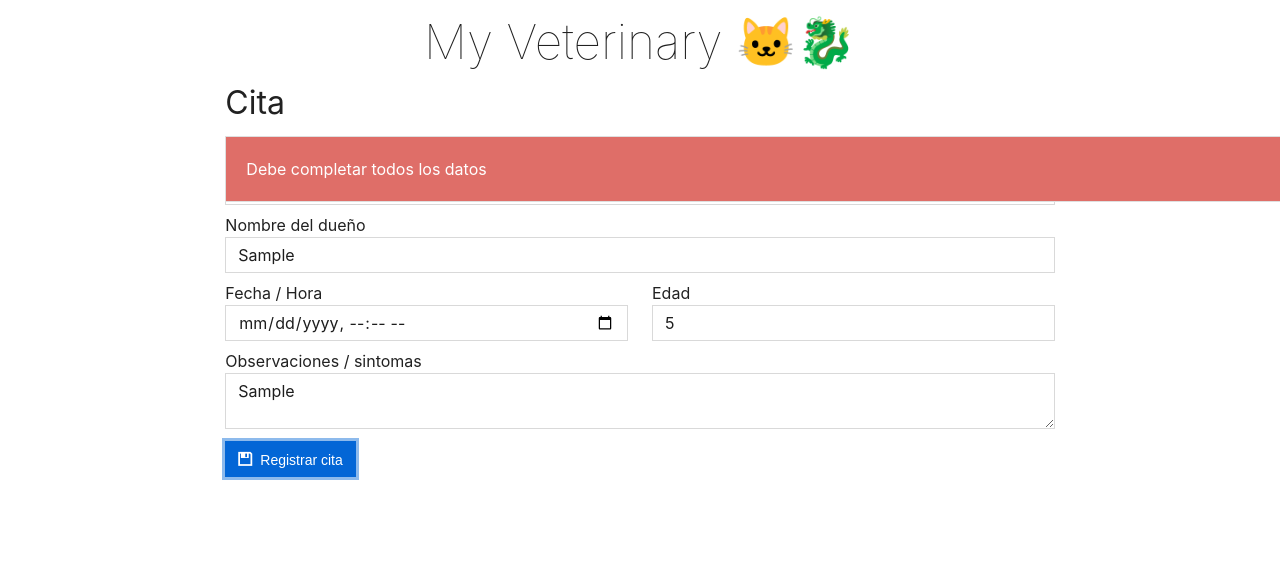
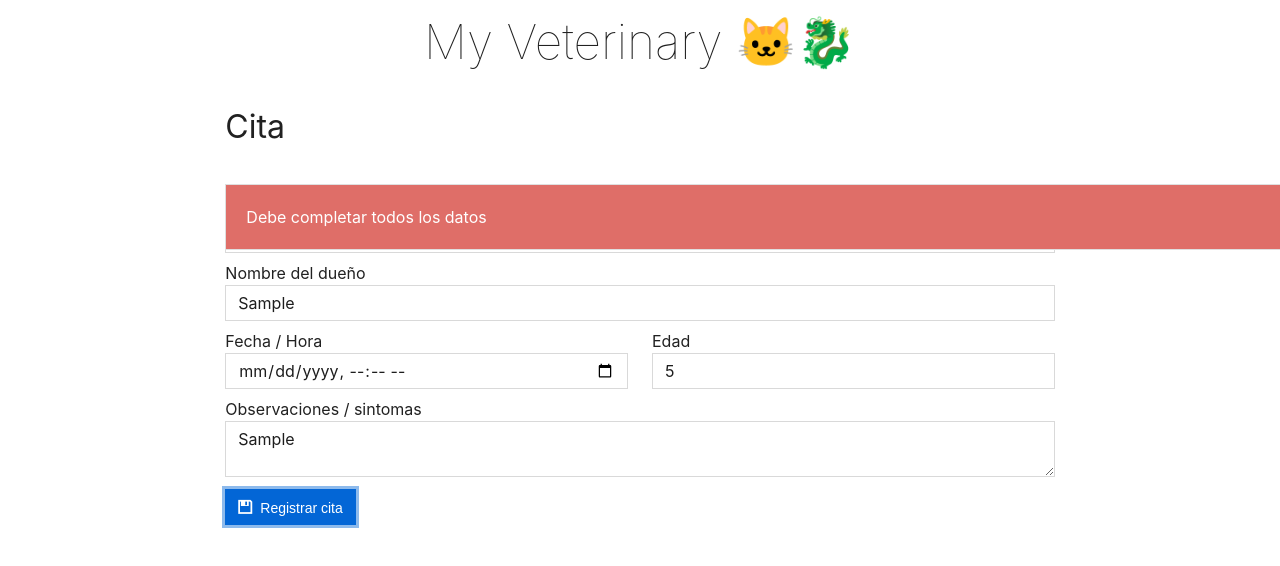
Before and after one commit to wlizama/my-veterinary-rjs, a React (Create React App) app: page / in a window 1280 px wide. Both pictures are taken after typing "Sample", "Sample", "5", "Sample" into the empty fields and a click on the button "Registrar cita". Shown: the top 566 px of the page. Built offline with nearby package versions, Linux system fonts and the light colour scheme.

Commit message:
Layout Cita modificado

```diff
--- a/src/App.js
+++ b/src/App.js
@@ -22,10 +22,12 @@ class App extends Component {
 		return (
 			<div>
 				<div className="container-fluid">
-					<div className="row">
-						<div className="cell-lg-8 offset-lg-2 cell-md-10 offset-md-1">
-							<Header titulo="My Veterinary 🐱‍🐉"></Header>
-							<Cita crearNuevaCita={this.crearNuevaCita} />
+					<div className="grid">
+						<div className="row">
+							<div className="cell-lg-8 offset-lg-2 cell-md-10 offset-md-1">
+								<Header titulo="My Veterinary 🐱‍🐉"></Header>
+								<Cita crearNuevaCita={this.crearNuevaCita} />
+							</div>
 						</div>
 					</div>
 				</div>
--- a/src/components/Cita/Cita.js
+++ b/src/components/Cita/Cita.js
@@ -54,11 +54,21 @@ class Cita extends Component {
         const {isError} = this.state
 
         return (
-            <div>
+            <div className="grid">
+                <div className="row my-2">
+                    <div className="cell-md-12">
                         <h2>{this.state.titulo}</h2>
+                    </div>
+                </div>
+                <div className="row my-2">
+                    <div className="cell-md-12">
                         <form onSubmit={this.handleSubmit}>
                         { isError ?
+                            <div className="row my-2">
+                                <div className="cell-md-12">
                                     <InfoBox content="Debe completar todos los datos" type="error" />
+                                </div>
+                            </div>
                         : null }
                             <div className="row my-2">
                                 <div className="cell-md-12">
@@ -137,6 +147,8 @@ class Cita extends Component {
                             </div>
                         </form>
                     </div>
+                </div>
+            </div>
         );
     }
 }
--- a/src/components/Custom/InfoBox.js
+++ b/src/components/Custom/InfoBox.js
@@ -14,13 +14,9 @@ class InfoBox extends Component {
         const {bgColor, fgColor} = this.state.tipoInfoBox[this.props.type]
 
         return (
-            <div className="row my-2">
-                <div className="cell-md-12">
-                    <div className={`info-box w-100 bg-${bgColor} fg-${fgColor}`}>
-                        <div className="info-box-content">
-                            {this.props.content}
-                        </div>
-                    </div>
+            <div className={`info-box w-100 bg-${bgColor} fg-${fgColor}`}>
+                <div className="info-box-content">
+                    {this.props.content}
                 </div>
             </div>
         );
```
Lines whose indentation alone changed are shown as unchanged.
